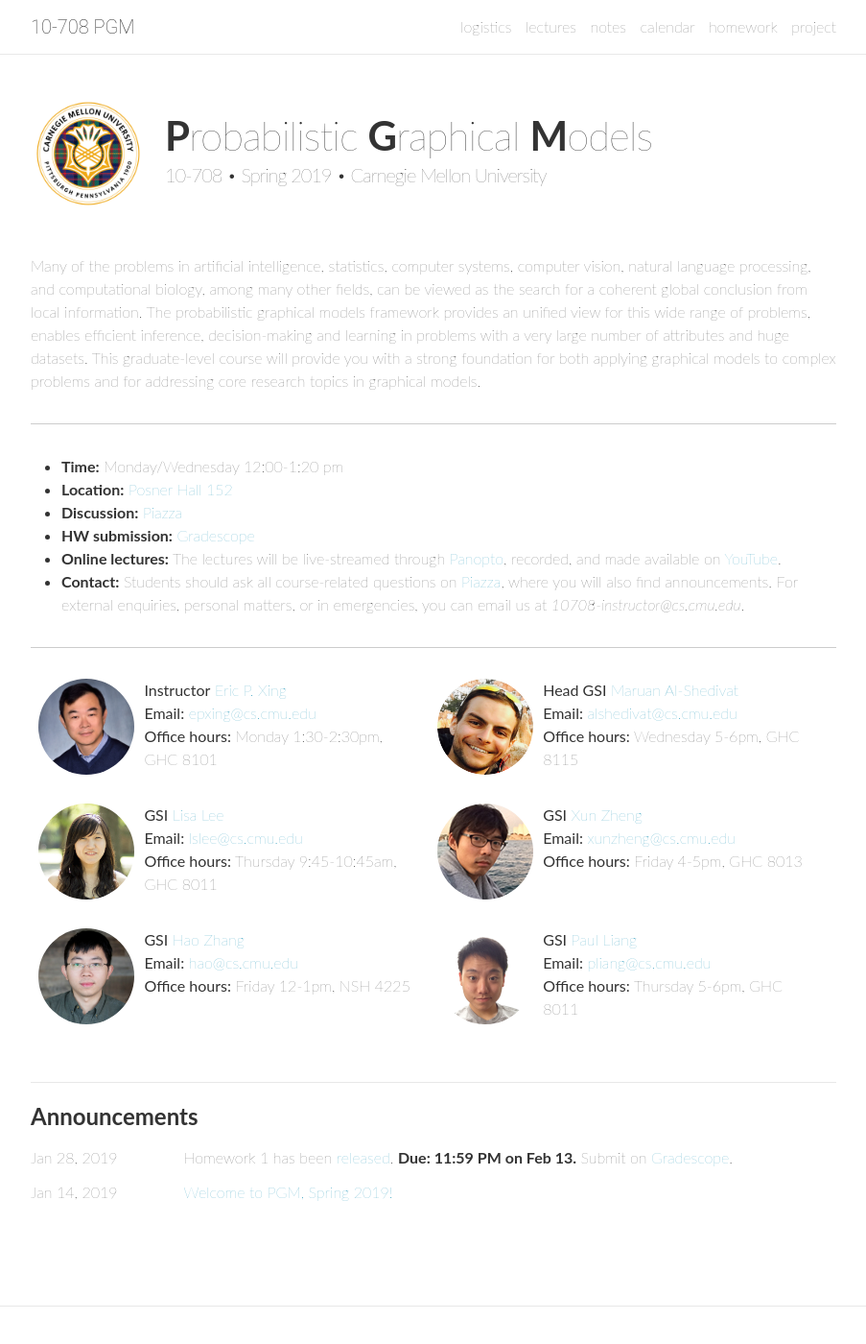
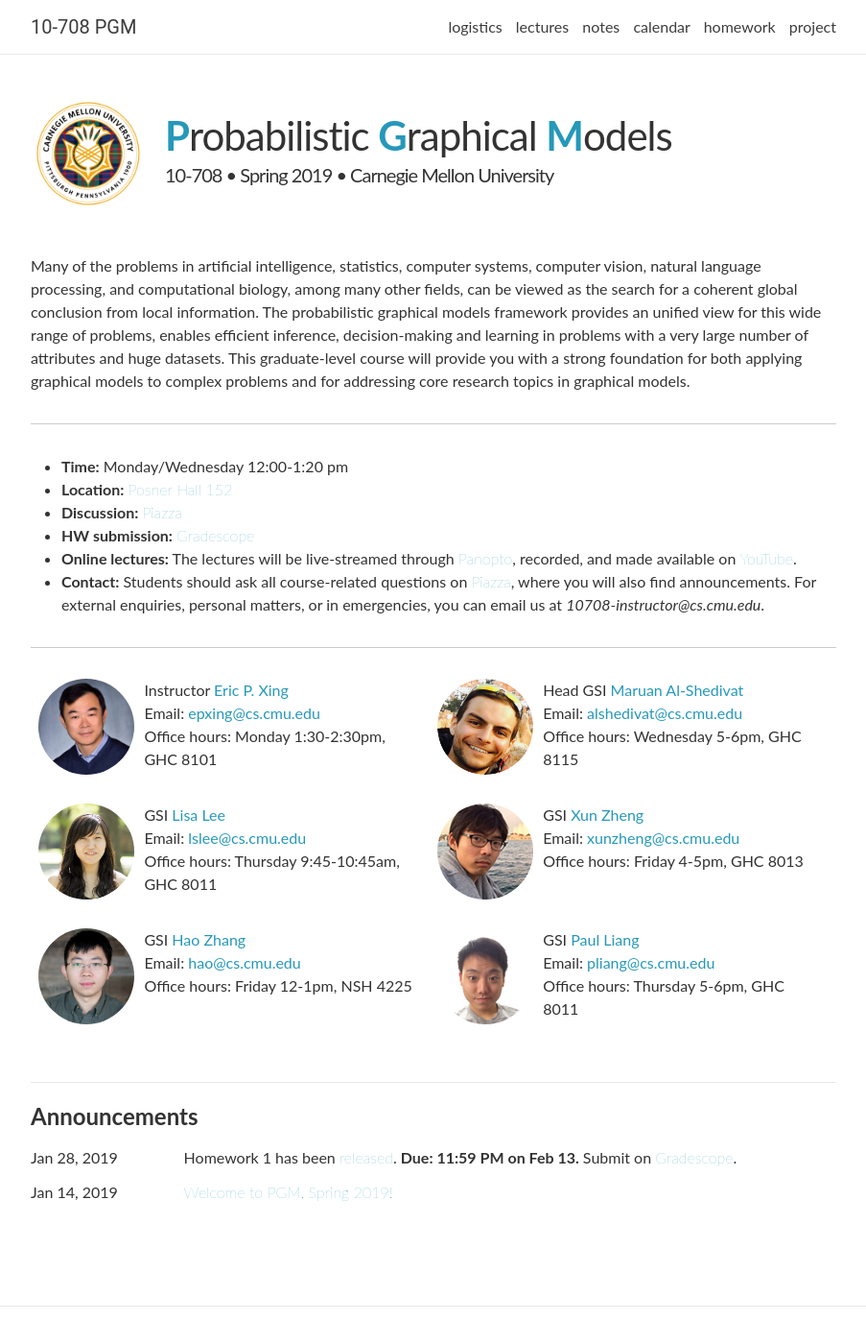
Before and after one commit to sailinglab/pgm-spring-2019, a Jekyll site: the page built from _pages/about.md, in a window 1280 px wide and 1400 px high. Shown: the whole window at 96% size, without its empty margins (188-1091 px from the left). Built offline with Jekyll 4.4.1, drawn with Linux system fonts in a browser that asks for light colours; nearby versions of some CDN libraries; comment, search, counter and statistics services are not loaded.

Commit message:
Improve typography for non-retina

```diff
--- a/_sass/_pagination.scss
+++ b/_sass/_pagination.scss
@@ -1,8 +1,16 @@
 .pagination {
   font-size: 1rem;
   font-family: 'Lato', 'Helvetica Neue', Helvetica, sans-serif;
-  font-weight: 300;
+  font-weight: 400;
   text-align: center;
+}
+
+@media
+(-webkit-min-device-pixel-ratio: 2),
+(min-resolution: 192dpi) {
+    .pagination {
+        font-weight: 100;
+    }
 }
 
 .pagination a, .pagination .disabled {
--- a/_sass/_posts.scss
+++ b/_sass/_posts.scss
@@ -28,6 +28,9 @@
     // @include media-query($on-laptop) {
     //     font-size: 36px;
     // }
+    b {
+        color: $theme-color;
+    }
 }
 .post-description {
     font-size: 20px;
--- a/_sass/_typography.scss
+++ b/_sass/_typography.scss
@@ -4,7 +4,6 @@
 
 body {
     color: $text-color;
-    font-weight: 100;
 }
 
 abbr {
@@ -14,7 +13,22 @@
 
 p {
     color: #333;
-    line-height: 1.5;
+    // line-height: 1.5;
+}
+
+h1, h2, h3, h4, h5, h6 {
+    font-weight: 400;
+}
+
+@media
+(-webkit-min-device-pixel-ratio: 2),
+(min-resolution: 192dpi) {
+    body {
+        font-weight: 100;
+    }
+    h1, h2, h3, h4, h5, h6 {
+        font-weight: 100;
+    }
 }
 
 small,
@@ -28,10 +42,6 @@
     top: -0.9ex;
 }
 
-h1, h2, h3, h4, h5, h6 {
-    font-weight: 100;
-}
-
 div.equation {
     margin: $space-1 0;
     text-align: center;
```
